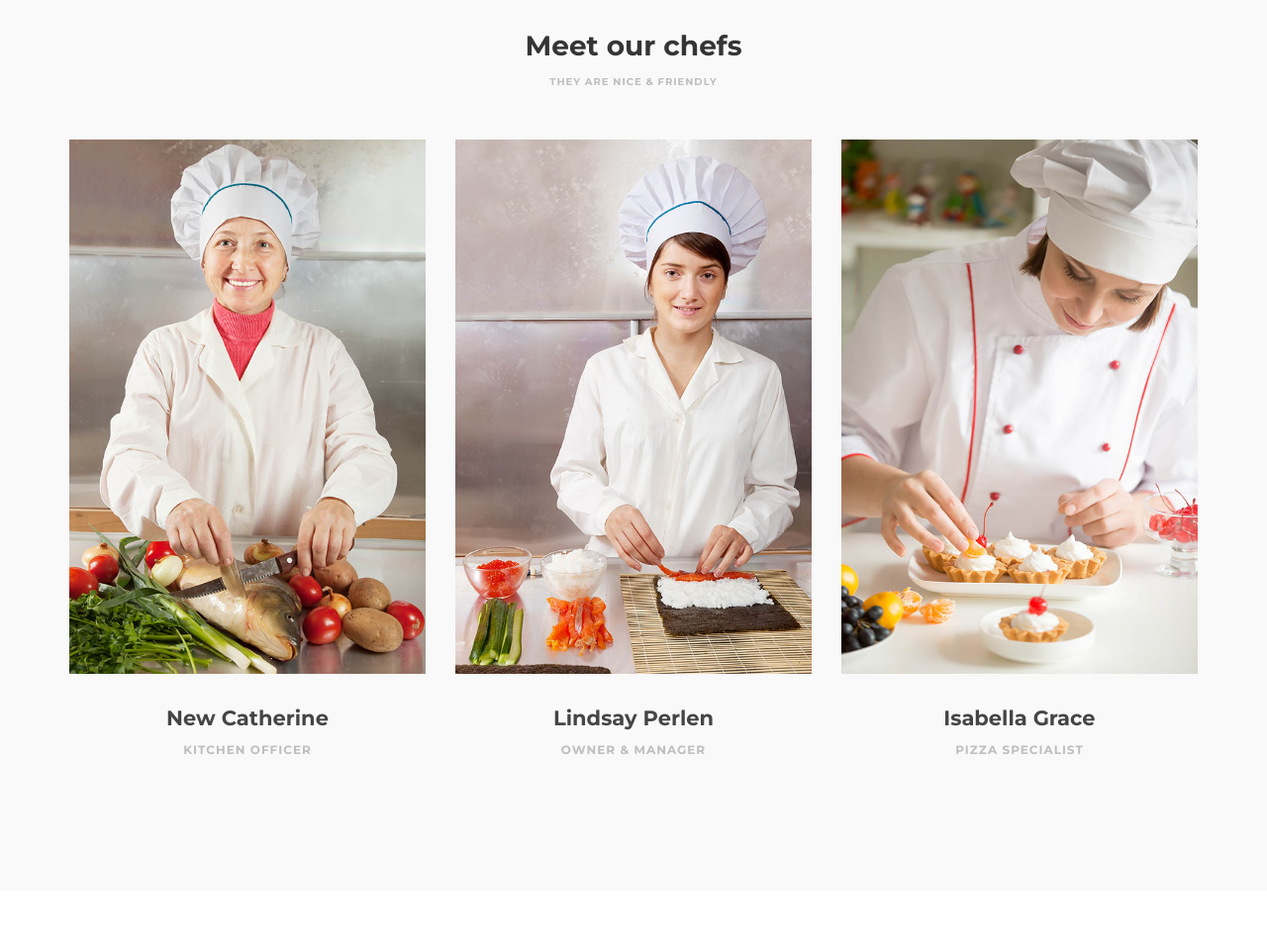
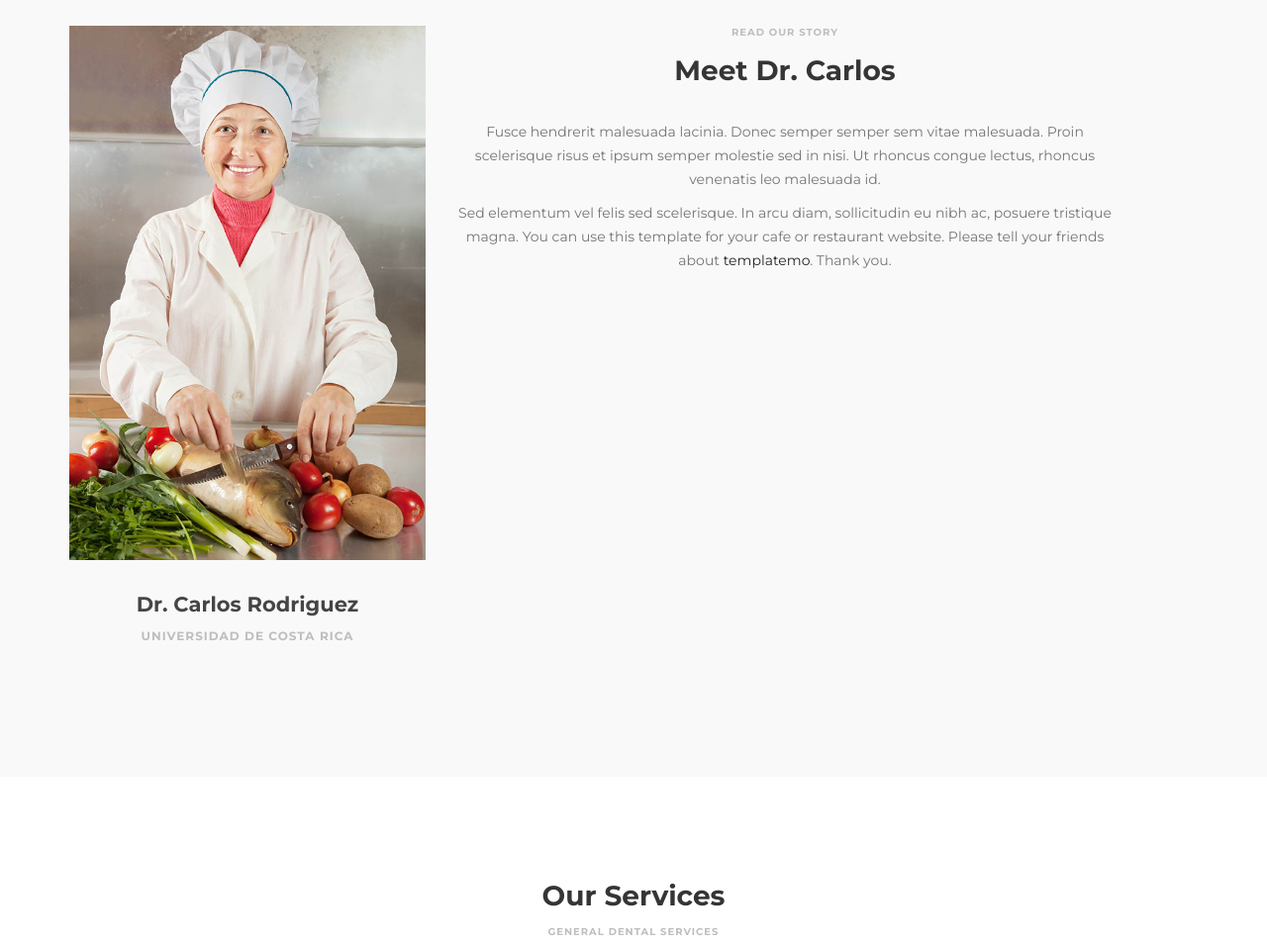
Before and after one commit to TropicalSmile/TropicalSmile, a plain HTML site: page index.html in a window 1280 px wide. Shown: the part 1240-2194 px from the top of the page at 99% size. Drawn offline with Linux system fonts and the light colour scheme.

Commit message:
team and services labels

```diff
--- a/index.html
+++ b/index.html
@@ -2,7 +2,7 @@
 <html lang="en">
 <head>
 
-     <title>TropicalDental Dental Services</title>
+     <title>TropicalSmile Dental Services</title>
 
      <meta charset="UTF-8">
      <meta http-equiv="X-UA-Compatible" content="IE=Edge">
@@ -46,7 +46,7 @@
                     </button>
 
                     <!-- lOGO TEXT HERE -->
-                    <a href="index.html" class="navbar-brand">TropicalDental</a>
+                    <a href="index.html" class="navbar-brand">TropicalSmile</a>
                </div>
 
                <!-- MENU LINKS -->
@@ -149,70 +149,50 @@
      <section id="team" data-stellar-background-ratio="0.5">
           <div class="container">
                <div class="row">
-
+<!-- Dr carlos
                     <div class="col-md-12 col-sm-12">
                          <div class="section-title wow fadeInUp" data-wow-delay="0.1s">
-                              <h2>Meet our chefs</h2>
-                              <h4>They are nice &amp; friendly</h4>
+                              <h2>Meet Dr. Carlos</h2>
+                              <h4>He is nice &amp; friendly</h4>
                          </div>
                     </div>
+-->
 
                     <div class="col-md-4 col-sm-4">
                          <div class="team-thumb wow fadeInUp" data-wow-delay="0.2s">
                               <img src="images/team-image1.jpg" class="img-responsive" alt="">
                                    <div class="team-hover">
                                         <div class="team-item">
-                                             <h4>Duis vel lacus id magna mattis vehicula</h4>
+                                             <h4>Contact Dr. Carlos</h4>
                                              <ul class="social-icon">
                                                   <li><a href="#" class="fa fa-linkedin-square"></a></li>
                                                   <li><a href="#" class="fa fa-envelope-o"></a></li>
-                                             </ul>
-                                        </div>
-                                   </div>
-                         </div>
-                         <div class="team-info">
-                              <h3>New Catherine</h3>
-                              <p>Kitchen Officer</p>
-                         </div>
-                    </div>
-
-                    <div class="col-md-4 col-sm-4">
-                         <div class="team-thumb wow fadeInUp" data-wow-delay="0.4s">
-                              <img src="images/team-image2.jpg" class="img-responsive" alt="">
-                                   <div class="team-hover">
-                                        <div class="team-item">
-                                             <h4>Cras suscipit neque quis odio feugiat</h4>
-                                             <ul class="social-icon">
-                                                  <li><a href="#" class="fa fa-instagram"></a></li>
-                                                  <li><a href="#" class="fa fa-flickr"></a></li>
-                                             </ul>
-                                        </div>
-                                   </div>
-                         </div>
-                         <div class="team-info">
-                              <h3>Lindsay Perlen</h3>
-                              <p>Owner &amp; Manager</p>
-                         </div>
-                    </div>
-
-                    <div class="col-md-4 col-sm-4">
-                         <div class="team-thumb wow fadeInUp" data-wow-delay="0.6s">
-                              <img src="images/team-image3.jpg" class="img-responsive" alt="">
-                                   <div class="team-hover">
-                                        <div class="team-item">
-                                             <h4>Etiam auctor enim tristique faucibus</h4>
-                                             <ul class="social-icon">
-                                                  <li><a href="#" class="fa fa-github"></a></li>
                                                   <li><a href="#" class="fa fa-google"></a></li>
                                              </ul>
                                         </div>
                                    </div>
                          </div>
                          <div class="team-info">
-                              <h3>Isabella Grace</h3>
-                              <p>Pizza Specialist</p>
+                              <h3>Dr. Carlos Rodriguez</h3>
+                              <p>Universidad de Costa Rica</p>
                          </div>
                     </div>
+
+
+                    <div class="col-md-8 col-sm-8">
+                         <div class="about-info">
+                              <div class="section-title wow fadeInUp" data-wow-delay="0.2s">
+                                   <h4>Read our story</h4>
+                                   <h2>Meet Dr. Carlos</h2>
+                              </div>
+
+                              <div class="wow fadeInUp" data-wow-delay="0.4s">
+                                   <p>Fusce hendrerit malesuada lacinia. Donec semper semper sem vitae malesuada. Proin scelerisque risus et ipsum semper molestie sed in nisi. Ut rhoncus congue lectus, rhoncus venenatis leo malesuada id.</p>
+                                   <p>Sed elementum vel felis sed scelerisque. In arcu diam, sollicitudin eu nibh ac, posuere tristique magna. You can use this template for your cafe or restaurant website. Please tell your friends about <a href="https://plus.google.com/+templatemo" target="_parent">templatemo</a>. Thank you.</p>
+                              </div>
+                         </div>
+                    </div>
+
 
                </div>
           </div>
@@ -226,13 +206,13 @@
 
                     <div class="col-md-12 col-sm-12">
                          <div class="section-title wow fadeInUp" data-wow-delay="0.1s">
-                              <h2>Our Menus</h2>
-                              <h4>Tea Time &amp; Dining</h4>
+                              <h2>Our Services</h2>
+                              <h4>General dental services</h4>
                          </div>
                     </div>
 
                     <div class="col-md-4 col-sm-6">
-                         <!-- MENU THUMB -->
+                         <!-- MENU THUMB  Photo by Yingpis Kalayom on Unsplash -->
                          <div class="menu-thumb">
                               <a href="images/menu-image1.jpg" class="image-popup" title="American Breakfast">
                                    <img src="images/menu-image1.jpg" class="img-responsive" alt="">
@@ -510,7 +490,7 @@
                          </ul>
 
                          <div class="wow fadeInUp copyright-text" data-wow-delay="0.8s">
-                              <p><br>Copyright &copy; 2018 <br>Your Company Name
+                              <p><br>Copyright &copy; 2019 <br>TropicalDental
 
                               <br><br>Design: <a rel="nofollow" href="http://templatemo.com" target="_parent">TemplateMo</a></p>
                          </div>
```
Also changed, not shown: 1 other file.
